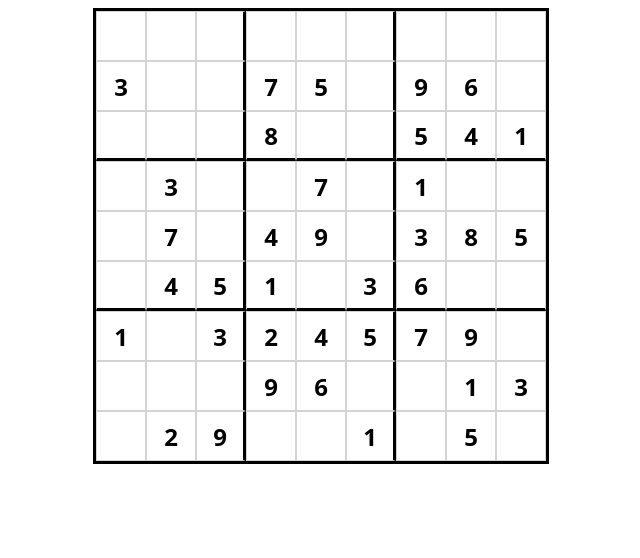
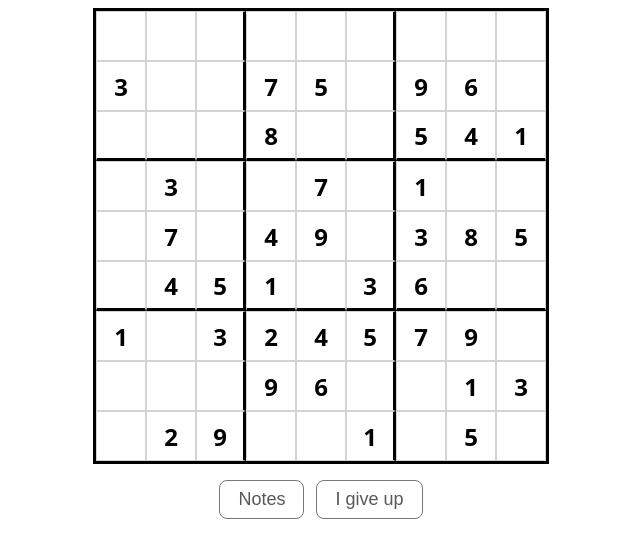
Before and after one commit to FedericaBer/sudoku-app, a React (Vite) app: page / in a window 1280 px wide. Both pictures are taken after a click on the button "Easy". Shown: the top 558 px of the page, without its empty margins (319-959 px from the left). Built offline with nearby package versions, Linux system fonts and the light colour scheme.

Commit message:
notes functionality and restart button

```diff
--- a/src/App.jsx
+++ b/src/App.jsx
@@ -1,5 +1,5 @@
 import SudokuBoard from "./components/Board"
-import { createInitialGrid, createGridSolution, getRandomPuzzle, isGridComplete, isGridCorrect } from "./utils/sudokuUtils"
+import { createInitialGrid, createGridSolution, createEmptyNotesGrid, getRandomPuzzle, isGridComplete, isGridCorrect } from "./utils/sudokuUtils"
 import { useState } from "react"
 import StartScreen from "./components/StartScreen"
 
@@ -8,17 +8,46 @@ const App = () => {
   const [initialGrid, setInitialGrid] = useState(null)
   const [currentGrid, setCurrentGrid] = useState(null)
   const [solutionGrid, setSolutionGrid] = useState(null)
+  const [notesGrid, setNotesGrid] = useState(null)
   const [gameStarted, setGameStarted] = useState(false)
   const [gameWon, setGameWon] = useState(false)
+  const [notesMode, setNotesMode] = useState(false)
 
   const handleCellChange = (rowIndex, colIndex, newValue) => {
+    if (notesMode) {
+      if (!["1", "2", "3", "4", "5", "6", "7", "8", "9"].includes(newValue)) {
+        return
+      }
+
+      const updatedNotesGrid = notesGrid.map((row) => [...row])
+      const currentNotes = updatedNotesGrid[rowIndex][colIndex]
+
+      let newNotes
+
+      if (currentNotes.includes(newValue)) {
+        newNotes = currentNotes.filter((note) => note !== newValue)
+      } else {
+        newNotes = [...currentNotes, newValue]
+      }
+
+      updatedNotesGrid[rowIndex][colIndex] = newNotes
+      setNotesGrid(updatedNotesGrid)
+
+      return
+    }
+
     const updatedGrid = currentGrid.map((row) => [...row])
+    updatedGrid[rowIndex][colIndex] = newValue
 
-    updatedGrid[rowIndex][colIndex] = newValue
+    const updatedNotesGrid = notesGrid.map((row) => [...row])
+    updatedNotesGrid[rowIndex][colIndex] = []
+    setNotesGrid(updatedNotesGrid)
 
     setCurrentGrid(updatedGrid)
 
-    if (isGridComplete(updatedGrid) && isGridCorrect(updatedGrid, solutionGrid)) setGameWon(true)
+    if (isGridComplete(updatedGrid) && isGridCorrect(updatedGrid, solutionGrid)) {
+      setGameWon(true)
+    }
   }
 
   const handleGameStart = (difficulty) =>{
@@ -26,10 +55,12 @@ const App = () => {
     const randomPuzzle = getRandomPuzzle(difficulty)
     const newGrid = createInitialGrid(randomPuzzle)
     const solutionGrid = createGridSolution(randomPuzzle)
+    const newNotesGrid = createEmptyNotesGrid()
     setInitialGrid(newGrid)
     setCurrentGrid(newGrid)
     setSolutionGrid(solutionGrid)
     setGameStarted(true)
+    setNotesGrid(newNotesGrid)
   }
 
   const handleRestartGame = () => {
@@ -38,17 +69,48 @@ const App = () => {
     setInitialGrid(null)
     setSolutionGrid(null)
     setCurrentGrid(null)
+    setNotesMode(false)
+    setNotesGrid(null)
+  }
+
+  const handleToggleNotesMode = () => {
+    if(notesMode){
+      setNotesMode(false)
+    }else setNotesMode(true)
+  }
+
+  let className = "notes-button"
+
+  if(notesMode){
+    className += " selected"
+  }else{
+    className += " not-selected"
   }
 
   return (
     <>
       {gameStarted === true ? (
         <>
-          <SudokuBoard
-            grid={currentGrid}
-            initialGrid={initialGrid}
-            onCellChange={handleCellChange}
-          />
+          <div className="game-area">
+            <SudokuBoard
+              grid={currentGrid}
+              initialGrid={initialGrid}
+              notesGrid={notesGrid}
+              notesMode={notesMode}
+              onCellChange={handleCellChange}
+            />
+
+            <div className="game-controls">
+              <div className={className}>
+                <button onClick={handleToggleNotesMode}>Notes</button>
+              </div>
+
+              <div className="restart-button">
+                <button onClick={handleRestartGame}>I give up</button>
+              </div>
+            </div>
+
+          </div>
 
           {gameWon && (
             <div className="popup-backdrop">
@@ -58,6 +120,7 @@ const App = () => {
               </div>
             </div>
           )}
+
         </>
       ) : (
         <StartScreen
--- a/src/components/Board.jsx
+++ b/src/components/Board.jsx
@@ -1,7 +1,7 @@
 import { isCellFixed } from "../utils/sudokuUtils"
 import Cell from "./Cell"
 
-const SudokuBoard = ({ grid, initialGrid, onCellChange }) => { //react component with big S
+const SudokuBoard = ({ grid, initialGrid, notesGrid, notesMode, onCellChange }) => { //react component with big S
   const getCellKey = (rowIndex, colIndex) => {
     return `${rowIndex}-${colIndex}`
   }
@@ -11,6 +11,8 @@ const SudokuBoard = ({ grid, initialGrid, onCellChange }) => { //react component
       <Cell //a new react component with props: value, rowindex, colindex
         key={getCellKey(rowIndex, colIndex)} //this isn't a prop, react uses it internally to know which item is which
         value={cellValue}
+        cellNotes={notesGrid[rowIndex][colIndex]}
+        notesMode={notesMode}
         rowIndex={rowIndex}
         colIndex={colIndex}
         isFixed={isCellFixed(initialGrid, rowIndex, colIndex)}
--- a/src/components/Cell.jsx
+++ b/src/components/Cell.jsx
@@ -1,4 +1,4 @@
-const Cell = ({value, rowIndex, colIndex, onCellChange, isFixed}) => {
+const Cell = ({value, cellNotes, notesMode, rowIndex, colIndex, onCellChange, isFixed}) => {
     let className = "sudoku-cell"
 
     const handleInputChange = (event) =>{
@@ -31,17 +31,32 @@ const Cell = ({value, rowIndex, colIndex, onCellChange, isFixed}) => {
         className += " thick-bottom"
     }
 
+    const hasValue = value !== "0"
+    const hasNotes = cellNotes && cellNotes.length > 0
+
     return (
         <div className={className}>
-            <input //creates an input field inside the cell
+            {!hasValue && hasNotes && (
+                <div className="cell-notes">
+                {["1", "2", "3", "4", "5", "6", "7", "8", "9"].map((number) => {
+                    return (
+                    <span className="cell-note" key={number}>
+                        {cellNotes.includes(number) ? number : ""}
+                    </span>
+                    )
+                })}
+                </div>
+            )}
+
+            <input
                 className="sudoku-input"
                 value={value === "0" ? "" : value}
                 onChange={handleInputChange}
-                disabled={isFixed} //if isFixed is true, the user cannot edit this input
-                maxLength={1} //prevents the user from typing more than one character.
+                disabled={isFixed}
+                maxLength={1}
             />
-        </div>
+            </div>
   )
 }
 
-export default Cell //so that Board.jsx can use it
+export default Cell
--- a/src/styles/main.css
+++ b/src/styles/main.css
@@ -9,6 +9,7 @@
 }
 
 .sudoku-cell {
+  position: relative;
   width: 50px;
   height: 50px;
   border: 1px solid lightgray;
@@ -20,13 +21,72 @@
     color: black;
 }
 
+.cell-notes {
+  position: absolute;
+  inset: 3px;
+  display: grid;
+  grid-template-columns: repeat(3, 1fr);
+  grid-template-rows: repeat(3, 1fr);
+  pointer-events: none;
+}
+
+.cell-note {
+  font-size: 11px;
+  color: gray;
+  text-align: center;
+  line-height: 1;
+}
+
+.game-area {
+  display: flex;
+  flex-direction: column;
+  align-items: center;
+}
+
+.notes-button button {
+  font-size: 18px;
+  padding: 8px 18px;
+  border-radius: 8px;
+  border: 1px solid #777;
+  cursor: pointer;
+}
+
+.restart-button button{
+  font-size: 18px;
+  padding: 8px 18px;
+  border-radius: 8px;
+  border: 1px solid #777;
+  background-color: white;
+  color: #57585b;
+  cursor: pointer;
+}
+
+.game-controls {
+  display: flex;
+  justify-content: flex-end;
+  gap: 12px;
+  margin-top: 16px;
+}
+
+.notes-button.selected button {
+  background-color: #57585b;
+  color: white;
+}
+
+.notes-button.not-selected button {
+  background-color: white;
+  color: #57585b;
+}
+
 .sudoku-input {
+  position: relative;
+  z-index: 1;
+  background: transparent;
   width: 100%;
   height: 100%;
   border: none;
   outline: none;
   box-shadow: none;
-  background: white;
   text-align: center;
   font-size: 24px;
   box-sizing: border-box;
@@ -34,9 +94,14 @@
   font-weight: normal;
   font-family: system-ui, sans-serif;
 }
+
 .sudoku-input:focus{
+  background-color: transparent;
+  caret-color: transparent;
+}
+
+.sudoku-cell:focus-within {
   background-color: #eef3ff;
-  caret-color: transparent;
 }
 
 .start-screen {
--- a/src/utils/sudokuUtils.js
+++ b/src/utils/sudokuUtils.js
@@ -20,6 +20,18 @@ export const createInitialGrid = (puzzle) =>{
         gridArray.push(gridRowArray)
     }
     return gridArray
+}
+
+export const createEmptyNotesGrid = () => {
+    const gridMatrix = [];
+    for (let i = 0; i<9; i++){
+        const rowArray = [];
+        for (let j = 0;  j < 9; j ++){
+            rowArray.push([]);
+        }
+        gridMatrix.push(rowArray)
+    }
+    return gridMatrix;
 }
 
 export const createGridSolution = (puzzle) =>{
```
